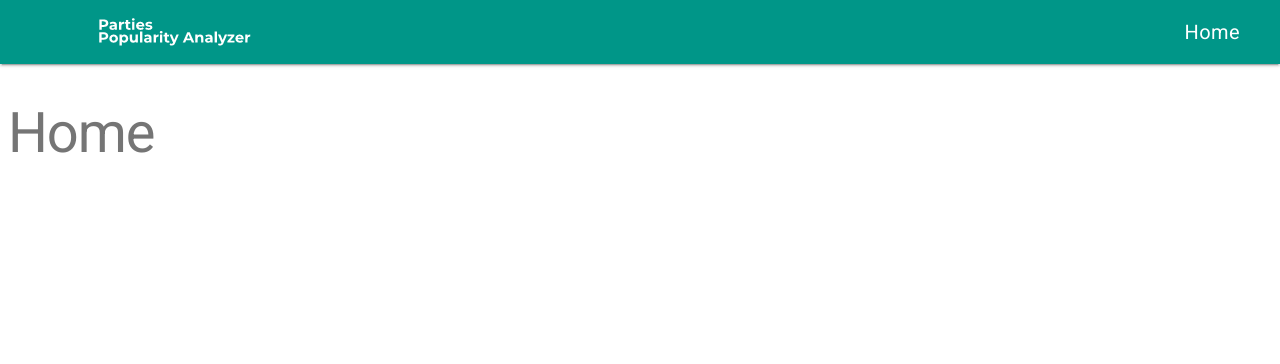
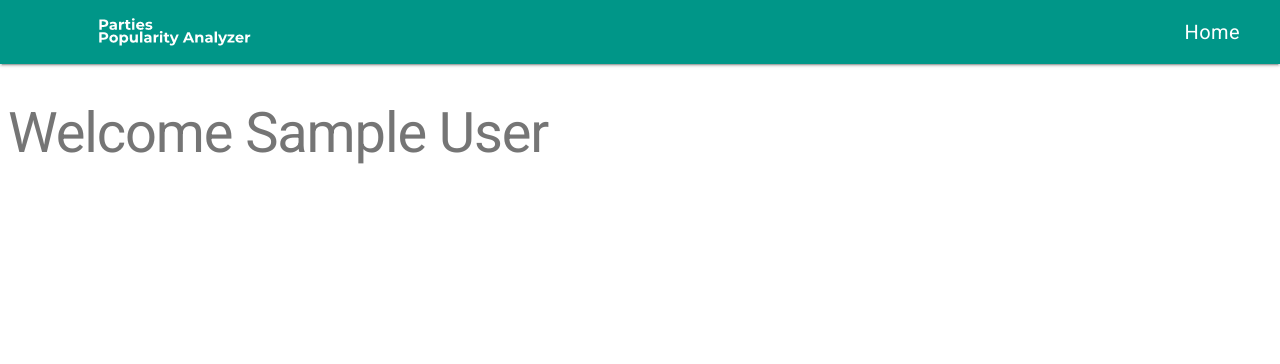
Before and after one commit to MikeSagnelli/PartiesPopularityAnalyzer, a Flask app: page /home in a window 1280 px wide. Shown: the top 364 px of the page. Run offline with Flask 2, Linux system fonts and the light colour scheme; the visitor is signed in with stand-in values (Sample User, id 1); some libraries are stand-ins or nearby versions.

Commit message:
Added cool greeting

```diff
--- a/templates/home.html
+++ b/templates/home.html
@@ -3,7 +3,7 @@
 {% block content %}
     <div class="mdl-grid">
         <h1 class="light">
-            Home
+            Welcome {{ session['first_name'] }}
         </h1>
     </div>
 {% endblock %}
```
